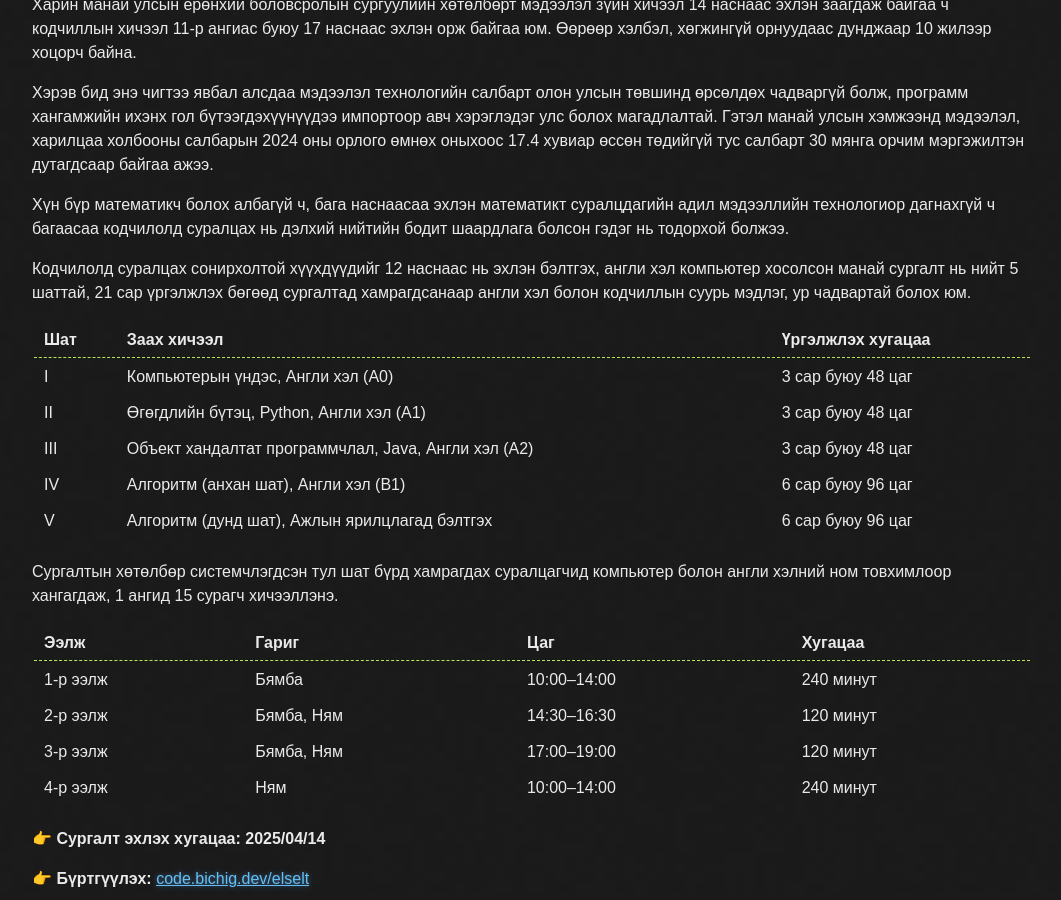
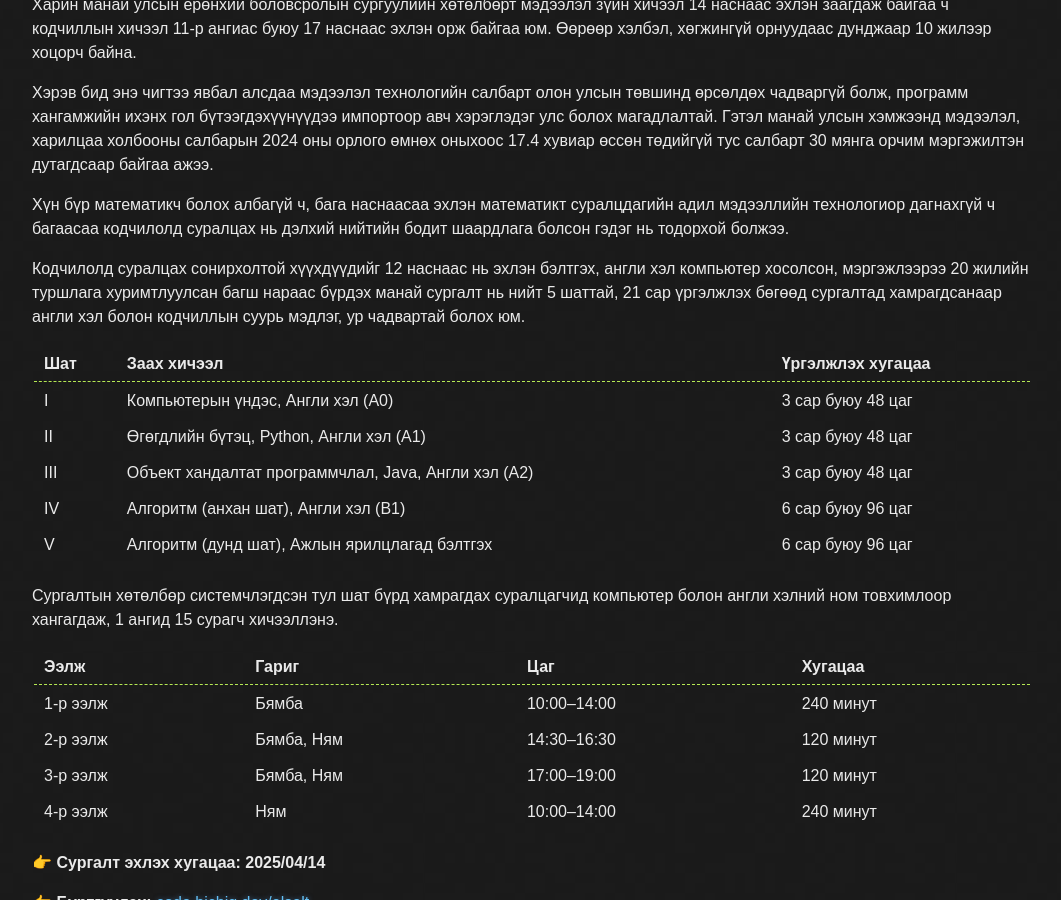
Before and after one commit to ganaatulgaa/corecode, a Jekyll site: the page built from ads.md, in a window 1280 px wide and 900 px high, scrolled down 1476 px. Shown: the whole window, without its empty margins (108-1169 px from the left). Built offline with Jekyll 4.4.1, drawn with Linux system fonts in a browser that asks for light colours; our own code applies the rules of GitHub Pages for plain Markdown files.

Commit message:
Update ads.md

```diff
--- a/ads.md
+++ b/ads.md
@@ -46,7 +46,7 @@
 
 Хүн бүр математикч болох албагүй ч, бага наснаасаа эхлэн математикт суралцдагийн адил мэдээллийн технологиор дагнахгүй ч багаасаа кодчилолд суралцах нь дэлхий нийтийн бодит шаардлага болсон гэдэг нь тодорхой болжээ.
 
-Кодчилолд суралцах сонирхолтой хүүхдүүдийг 12 наснаас нь эхлэн бэлтгэх, англи хэл компьютер хосолсон манай сургалт нь нийт 5 шаттай, 21 сар үргэлжлэх бөгөөд сургалтад хамрагдсанаар англи хэл болон кодчиллын суурь мэдлэг, ур чадвартай болох юм.
+Кодчилолд суралцах сонирхолтой хүүхдүүдийг 12 наснаас нь эхлэн бэлтгэх, англи хэл компьютер хосолсон, мэргэжлээрээ 20 жилийн туршлага хуримтлуулсан багш нараас бүрдэх манай сургалт нь нийт 5 шаттай, 21 сар үргэлжлэх бөгөөд сургалтад хамрагдсанаар англи хэл болон кодчиллын суурь мэдлэг, ур чадвартай болох юм.
 
 |-----+-----------------------------------------------------+-------------------|
 | Шат | Заах хичээл                                         | Үргэлжлэх хугацаа |
```
